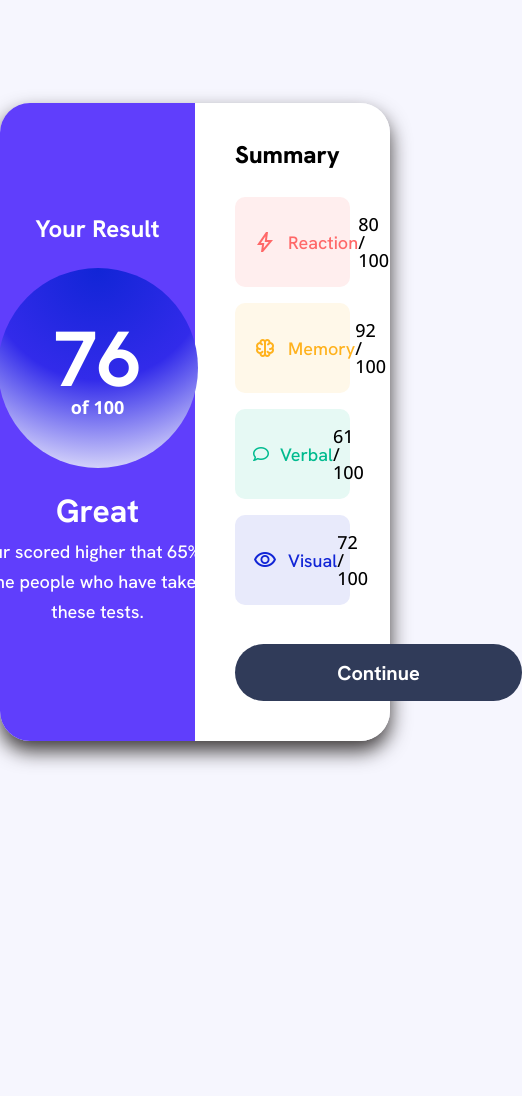
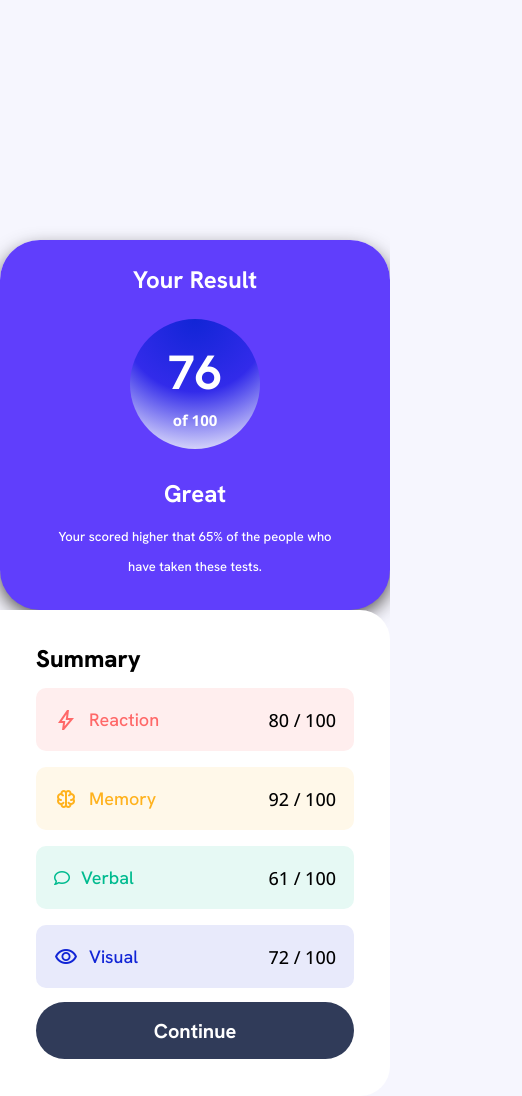
Before and after one commit to AleksGit123/results-summary, a plain HTML site: page index.html in a window 390 px wide. Shown: the whole page, 522 px wide, since content can reach past the window. Before the commit the page ends 844 px from the top, so only its background shows below. Drawn offline with nearby package versions, Linux system fonts and the light colour scheme; a web font is replaced by a local one.

Commit message:
mobile design

```diff
--- a/css/style.css
+++ b/css/style.css
@@ -68,12 +68,14 @@ body {
 .score {
     font-weight: 700;
     font-size: 78px;
+    line-height: 117px;
 }
 
 .highest_score {
     font-family: "open sans", serif;
     font-weight: 700;
     font-size: 18px;
+    line-height: 24px;
 }
 
 /* bottom text */
@@ -90,7 +92,7 @@ body {
 .bottom_heading {
     font-weight: 700;
     font-size: 32px;
-
+    line-height: 48px;
 }
 
 .bottom_p {
@@ -198,10 +200,11 @@ body {
     color: #000000;
     font-size: 18px;
     font-weight: 500;
+    text-wrap: nowrap;
 }
 
 .section2_but {
-    width: 287px;
+    width: 100%;
     height: 57px;
     border-radius: 30px;
     border: none;
--- /dev/null
+++ b/css/tablet.css
@@ -0,0 +1,62 @@
+@media (max-width:650px) {
+    .main_tag {
+        flex-direction: column;
+        height: 364px;
+        border-radius: 40px;
+        background-color: #FFFFFF;
+    }
+
+    .main_tag section {
+        width: 100%;
+    }
+
+    /* section1 */
+
+    .section1 {
+        border-radius: 40px;
+        padding: 28px 55px;
+
+    }
+
+    .circle {
+        width: 130px;
+        height: 130px;
+    }
+
+    .score {
+        font-size: 48px;
+        line-height: 72px;
+    }
+
+    .highest_score {
+        font-size: 15px;
+        line-height: 23px;
+
+    }
+
+    .bottom_text {
+        width: 264px;
+    }
+
+    .bottom_heading {
+        font-size: 24px;
+        line-height: 36px;
+
+    }
+
+    .bottom_p {
+        font-size: 13px;
+
+    }
+
+    /* section2 */
+
+    .section2 {
+        padding: 37px 36px;
+
+    }
+
+    .section2-ul {
+        margin-block: 17px 14px;
+    }
+}
--- a/index.html
+++ b/index.html
@@ -21,7 +21,7 @@
     <link rel="stylesheet" href="https://fonts.googleapis.com/css2?family=Material+Symbols+Outlined" />
 
     <link rel="stylesheet" href="css/style.css">
-
+    <link rel="stylesheet" href="css/tablet.css">
 
     <link rel="shortcut icon" href="images/favicon-32x32.png" type="image/x-icon">
 
```
